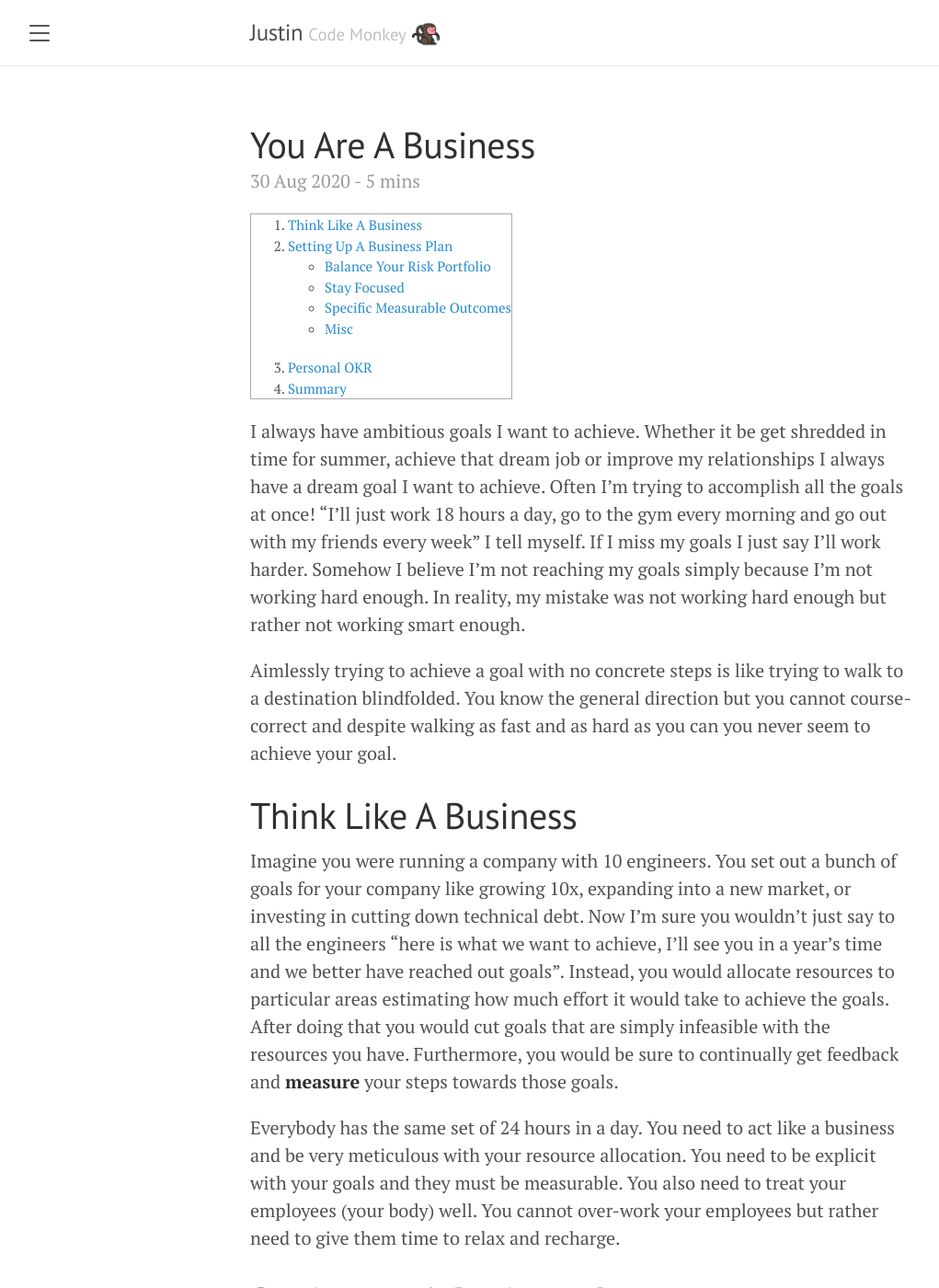
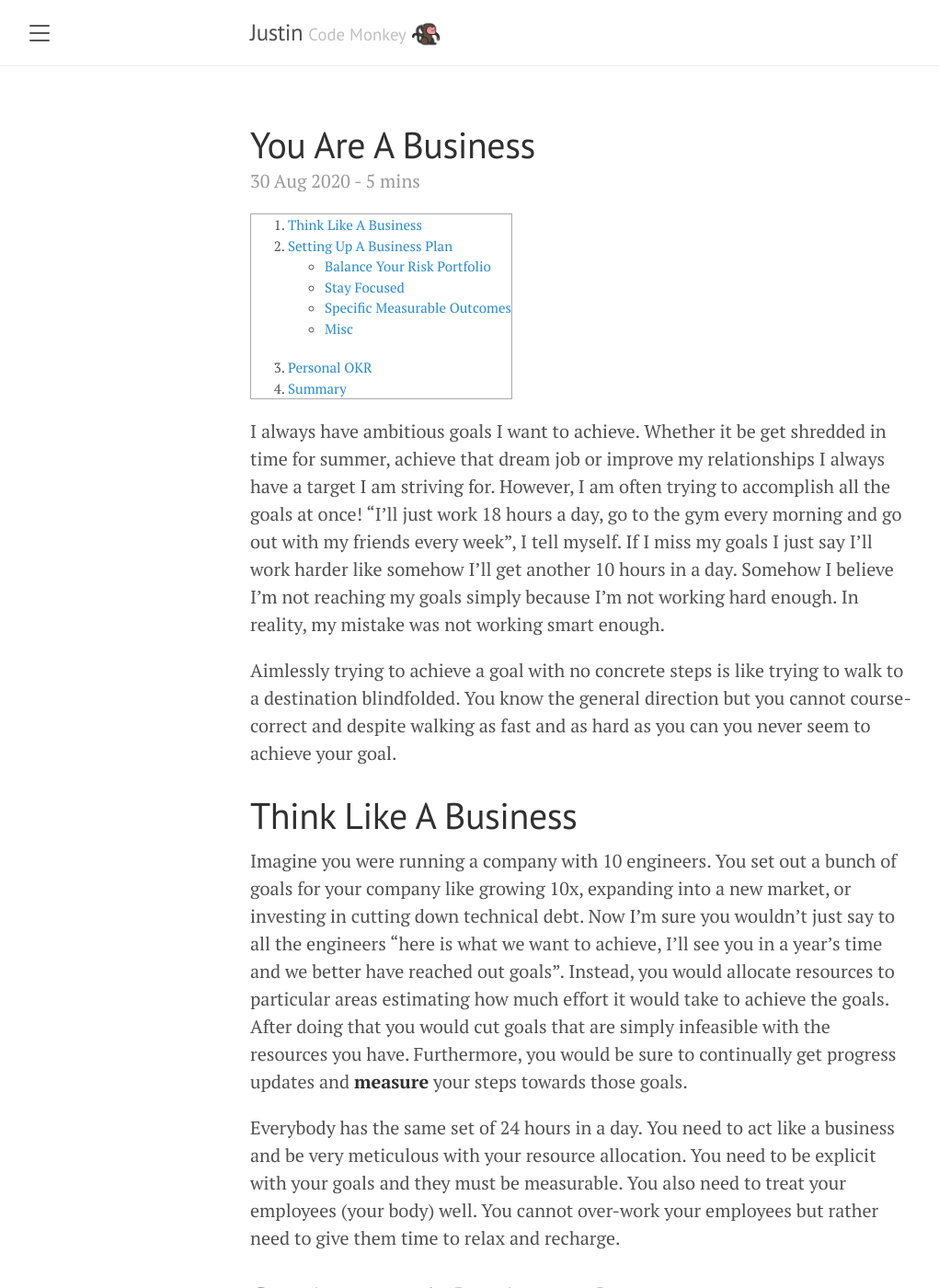
Before and after one commit to jqphu/blog, a Jekyll site: the page built from _posts/2020-08-30-okr.md, in a window 1280 px wide and 1400 px high. Shown: the whole window at 92% size, without its empty margins (8-1029 px from the left). Built offline with Jekyll 4.4.1, drawn with Linux system fonts in a browser that asks for light colours; a script that is not in the unit is left out; some of the changed text lies outside the part shown.

Commit message:
[2020-08-30] Add September Sprint Planning

```diff
--- a/_posts/2020-08-30-okr.md
+++ b/_posts/2020-08-30-okr.md
@@ -5,12 +5,12 @@
 ---
 
 I always have ambitious goals I want to achieve. Whether it be get shredded in time for summer,
-achieve that dream job or improve my relationships I always have a dream goal I want to
-achieve. Often I'm trying to accomplish all the goals at once! "I'll just work 18 hours a day, go to
-the gym every morning and go out with my friends every week" I tell myself. If I miss my goals I
-just say I'll work harder. Somehow I believe I'm not reaching my goals simply because I'm not
-working hard enough. In reality, my mistake was not working hard enough but rather not working smart
-enough.
+achieve that dream job or improve my relationships I always have a target I am striving for.
+However, I am often trying to accomplish all the goals at once! "I'll just work 18 hours a day, go
+to the gym every morning and go out with my friends every week", I tell myself. If I miss my goals I
+just say I'll work harder like somehow I'll get another 10 hours in a day. Somehow I believe I'm not
+reaching my goals simply because I'm not working hard enough. In reality, my mistake was not
+working smart enough.
 
 Aimlessly trying to achieve a goal with no concrete steps is like trying to walk to a destination
 blindfolded. You know the general direction but you cannot course-correct and despite walking as
@@ -24,7 +24,7 @@
 year's time and we better have reached out goals". Instead, you would allocate resources to particular
 areas estimating how much effort it would take to achieve the goals. After doing that you would cut
 goals that are simply infeasible with the resources you have. Furthermore, you would be sure to
-continually get feedback and **measure** your steps towards those goals.
+continually get progress updates and **measure** your steps towards those goals.
 
 Everybody has the same set of 24 hours in a day. You need to act like a business and be very
 meticulous with your resource allocation. You need to be explicit with your goals and they must be
@@ -89,14 +89,12 @@
 Following this post I will follow it with 3 more:
 1. [Reflection on 2020 H1 goals]({% post_url 2020-08-30-reflection-2020H1 %})
 2. [2020 H2 OKRs]({% post_url 2020-08-30-okr-planning-2020H2 %})
-3. Sprint planning for September
+3. [Sprint planning for September]({% post_url 2020-08-30-sprint-planning-september %})
 
 I will be writing up a late OKR planning for this half followed by the sprint of September.
 Hopefully, this will both keep me accountable but also give an example of what I think it means to
 treat your own life as a business.
 
-
-
 # Summary
 
 Businesses have rigorous plans to achieve their goals. Why don't we do the same for our personal
```
Also changed, not shown: _posts/2020-08-30-sprint-planning-september.md (added, +93 -0 lines).
